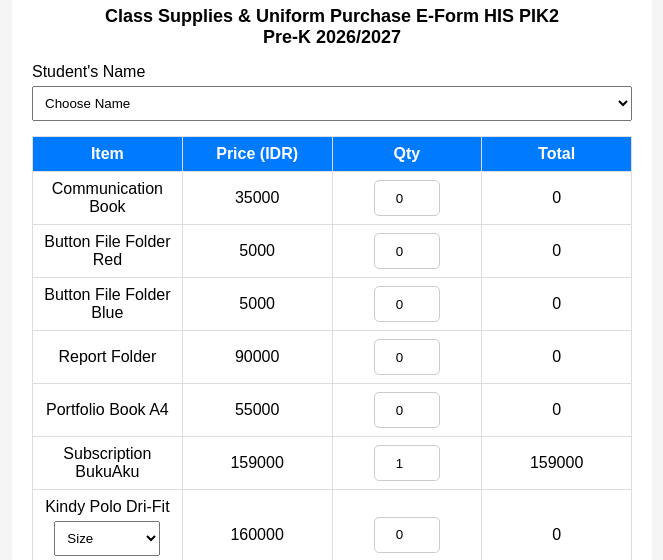
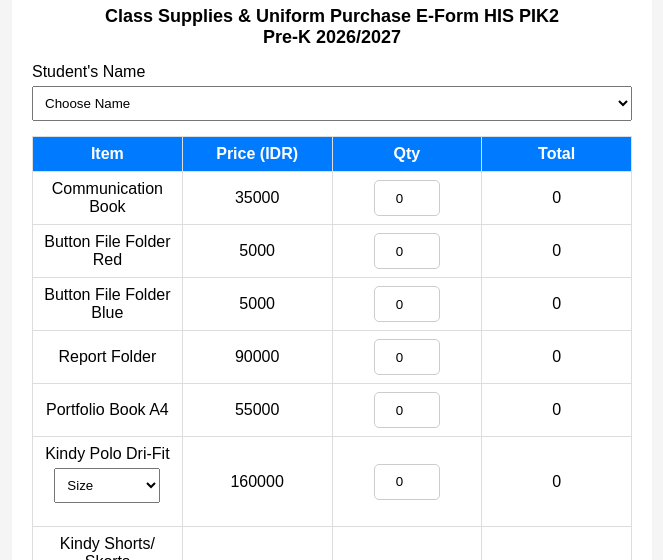
Before and after one commit to hispik2/Pre-K-Supplies-Uniform, a plain HTML site: page index.html in a window 1280 px wide. Shown: the part 165-725 px from the top of the page, without its empty margins (308-971 px from the left). Drawn offline with Linux system fonts and the light colour scheme.

Commit message:
Add files via upload

```diff
--- a/index.html
+++ b/index.html
@@ -97,13 +97,6 @@ button {
 <tr><td>Button File Folder Blue</td><td class="harga">5000</td><td><input type="number" min="0" value="0" onchange="hitungTotal()"></td><td class="total">0</td></tr>
 <tr><td>Report Folder</td><td class="harga">90000</td><td><input type="number" min="0" value="0" onchange="hitungTotal()"></td><td class="total">0</td></tr>
 <tr><td>Portfolio Book A4</td><td class="harga">55000</td><td><input type="number" min="0" value="0" onchange="hitungTotal()"></td><td class="total">0</td></tr>
-
-<tr>
-<td>Subscription BukuAku</td>
-<td class="harga">159000</td>
-<td><input type="number" value="1" readonly></td>
-<td class="total">159000</td>
-</tr>
 
 <tr>
 <td>
```
